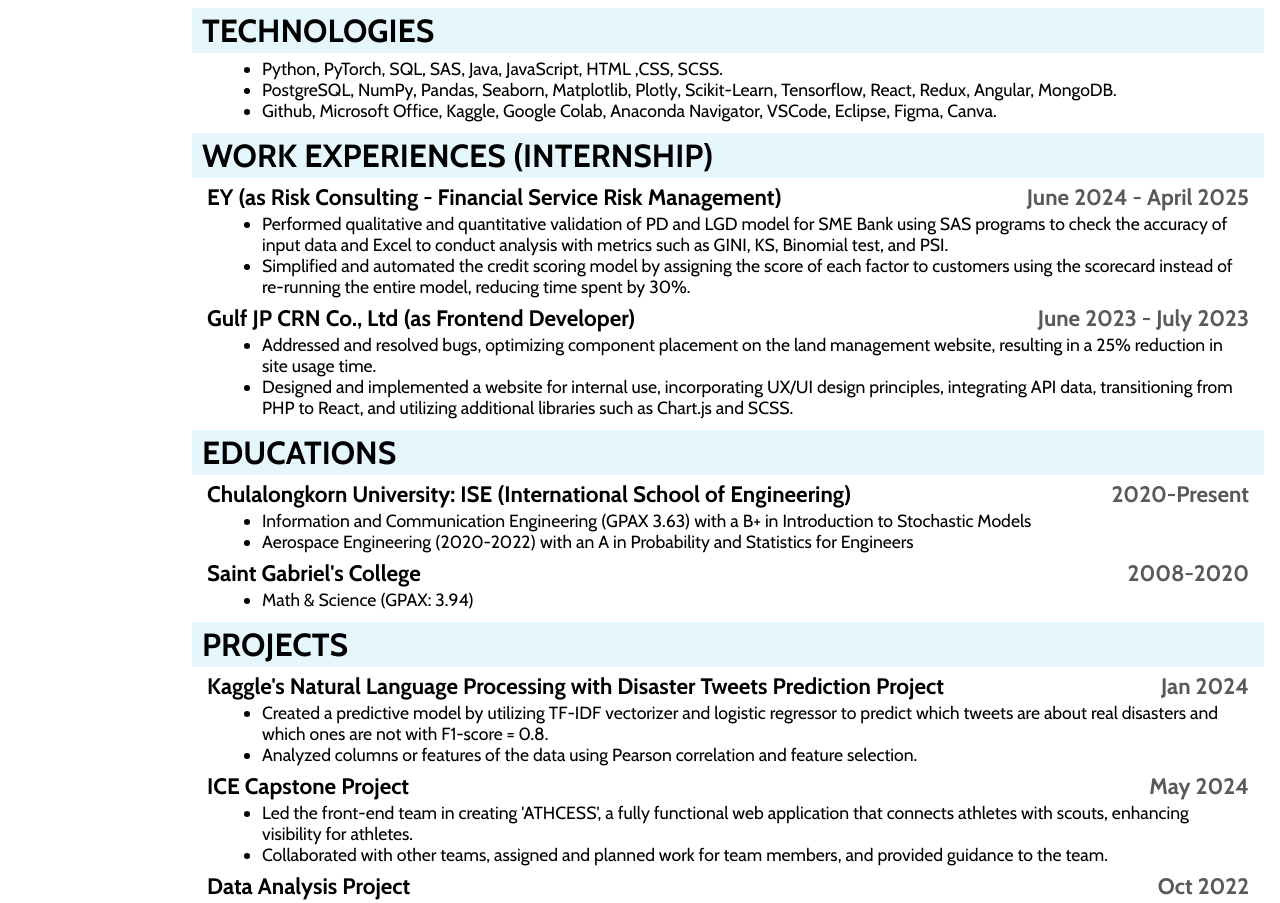
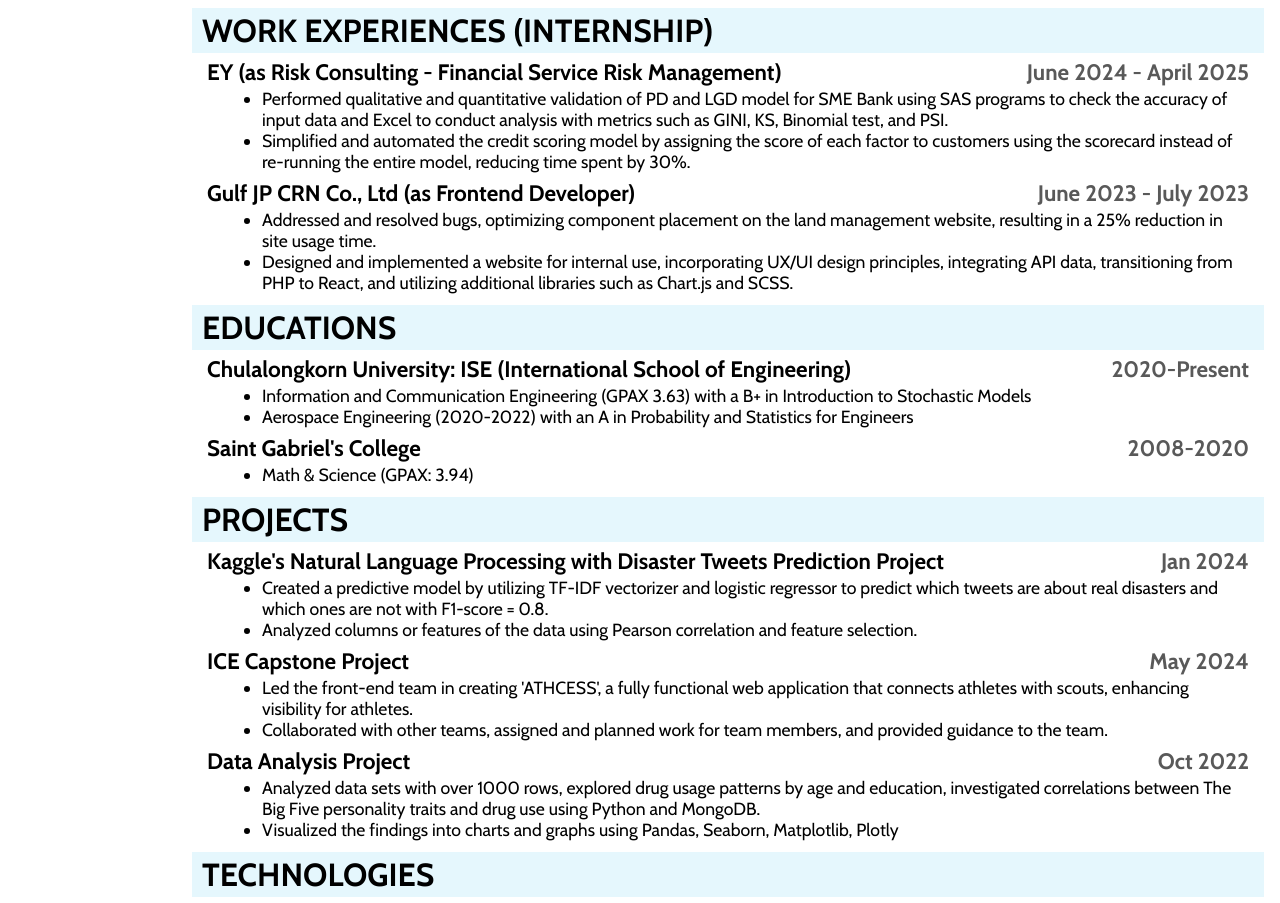
Before and after one commit to PannSengpanich/cv-application, a React (Create React App) app: page / in a window 1280 px wide. Shown: the part 159-1062 px from the top of the page. Built offline with nearby package versions, Linux system fonts and the light colour scheme.

Commit message:
Update App.js

```diff
--- a/src/App.js
+++ b/src/App.js
@@ -20,34 +20,28 @@ function App() {
     <div className={styles.mainContainer}>
       <GeneralInfo
         info={currentData.InfoData}
-        className={styles.generalInfo}
-      ></GeneralInfo>
+        className={styles.generalInfo}></GeneralInfo>
+
+      <ContentInfo
+        info={currentData.WorkData}
+        className={styles.workInfo}
+        updateInfo={(newData) => updateData("WorkData", newData)}></ContentInfo>
+      <ContentInfo
+        info={currentData.EdData}
+        className={styles.edInfo}
+        updateInfo={(newData) => updateData("EdData", newData)}></ContentInfo>
+      <ContentInfo
+        info={currentData.ProjData}
+        className={styles.projInfo}
+        updateInfo={(newData) => updateData("ProjData", newData)}></ContentInfo>
       <ContentInfo
         info={currentData.TechData}
         className={styles.techInfo}
-        updateInfo={(newData) => updateData("TechData", newData)}
-      ></ContentInfo>
-      <ContentInfo
-        info={currentData.WorkData}
-        className={styles.workInfo}
-        updateInfo={(newData) => updateData("WorkData", newData)}
-      ></ContentInfo>
-      <ContentInfo
-        info={currentData.EdData}
-        className={styles.edInfo}
-        updateInfo={(newData) => updateData("EdData", newData)}
-      ></ContentInfo>
-      <ContentInfo
-        info={currentData.ProjData}
-        className={styles.projInfo}
-        updateInfo={(newData) => updateData("ProjData", newData)}
-      ></ContentInfo>
-
+        updateInfo={(newData) => updateData("TechData", newData)}></ContentInfo>
       <ContentInfo
         info={currentData.MisData}
         className={styles.misInfo}
-        updateInfo={(newData) => updateData("MisData", newData)}
-      ></ContentInfo>
+        updateInfo={(newData) => updateData("MisData", newData)}></ContentInfo>
       {/* <ContentInfo
         info={currentData.IntLangData}
         className={styles.intLangInfo}
@@ -57,12 +51,10 @@ function App() {
       <ContentInfo
         info={currentData.CerData}
         className={styles.misInfo}
-        updateInfo={(newData) => updateData("CerData", newData)}
-      ></ContentInfo>
+        updateInfo={(newData) => updateData("CerData", newData)}></ContentInfo>
       <Certifications
         info={currentData.CerData}
-        className={styles.cerInfo}
-      ></Certifications>
+        className={styles.cerInfo}></Certifications>
     </div>
   );
 }
```
